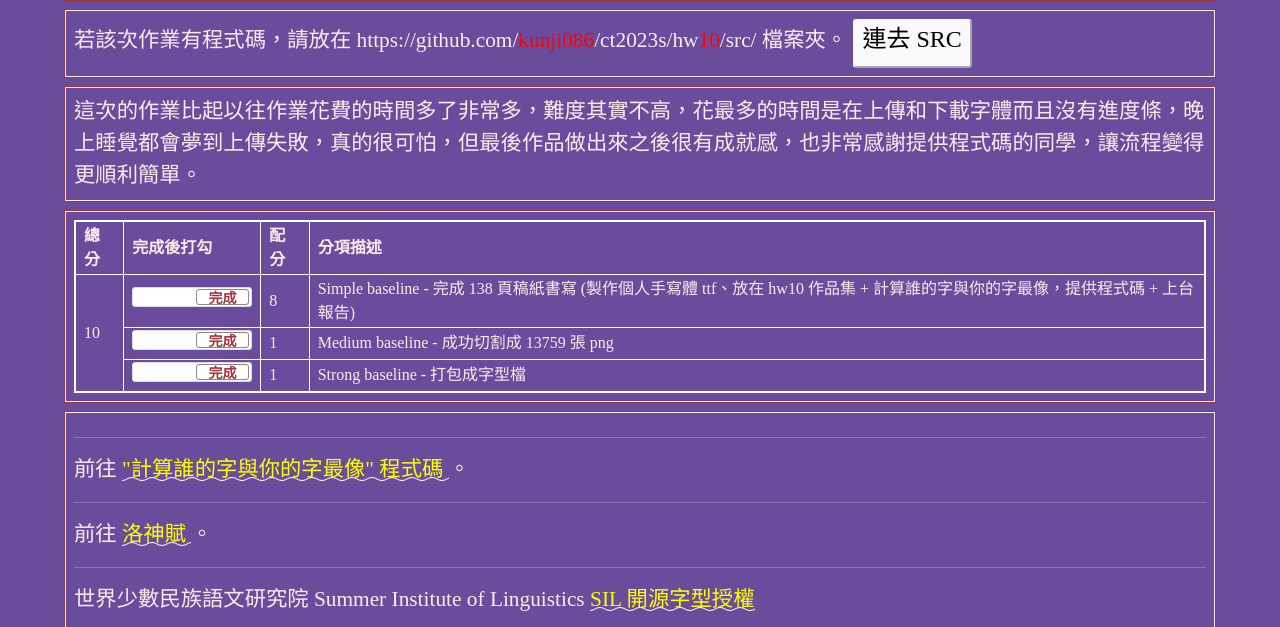
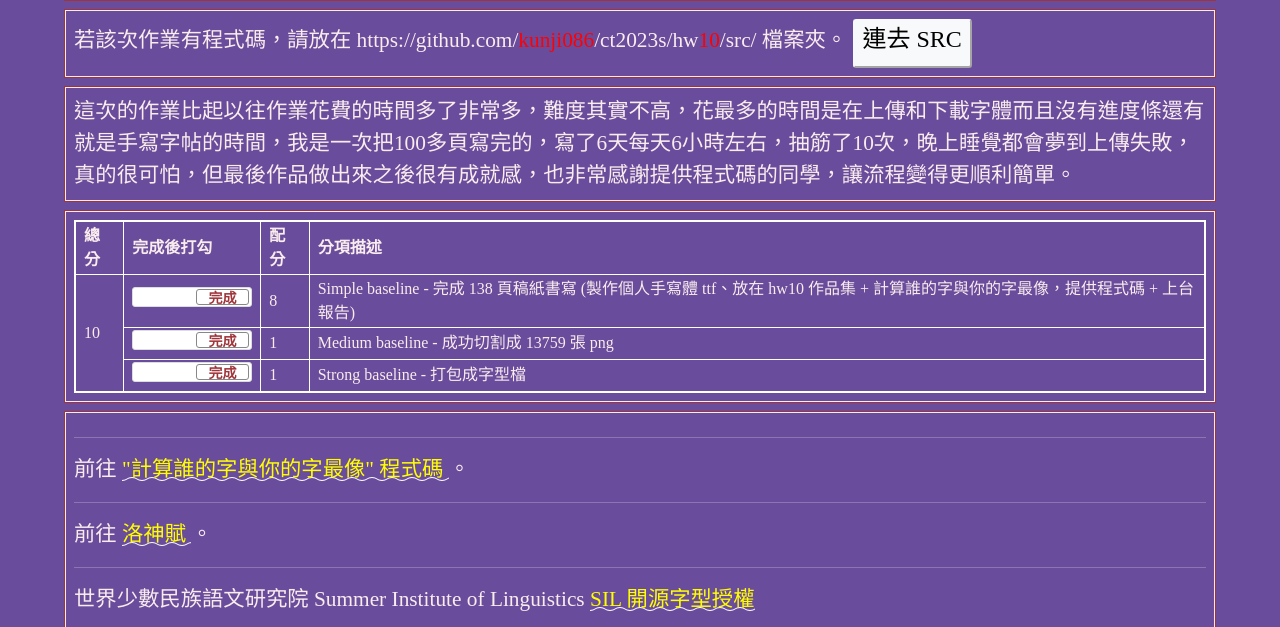
Before and after one commit to CHENJUNGTING/ct2023s-1, a plain HTML site: page hw10/index.html in a window 1280 px wide. Shown: the part 83-710 px from the top of the page. Drawn offline with nearby package versions, Linux system fonts and the light colour scheme.

Commit message:
Update index.html

```diff
--- a/hw10/index.html
+++ b/hw10/index.html
@@ -186,7 +186,7 @@
   <!-- ------------------------------------------------>
   <div class="row hw12">
     <div class="col-md-12 twenty">
-      這次的作業比起以往作業花費的時間多了非常多，難度其實不高，花最多的時間是在上傳和下載字體而且沒有進度條，晚上睡覺都會夢到上傳失敗，真的很可怕，但最後作品做出來之後很有成就感，也非常感謝提供程式碼的同學，讓流程變得更順利簡單。
+      這次的作業比起以往作業花費的時間多了非常多，難度其實不高，花最多的時間是在上傳和下載字體而且沒有進度條還有就是手寫字帖的時間，我是一次把100多頁寫完的，寫了6天每天6小時左右，抽筋了10次，晚上睡覺都會夢到上傳失敗，真的很可怕，但最後作品做出來之後很有成就感，也非常感謝提供程式碼的同學，讓流程變得更順利簡單。
     </div>
   </div>
 
```
